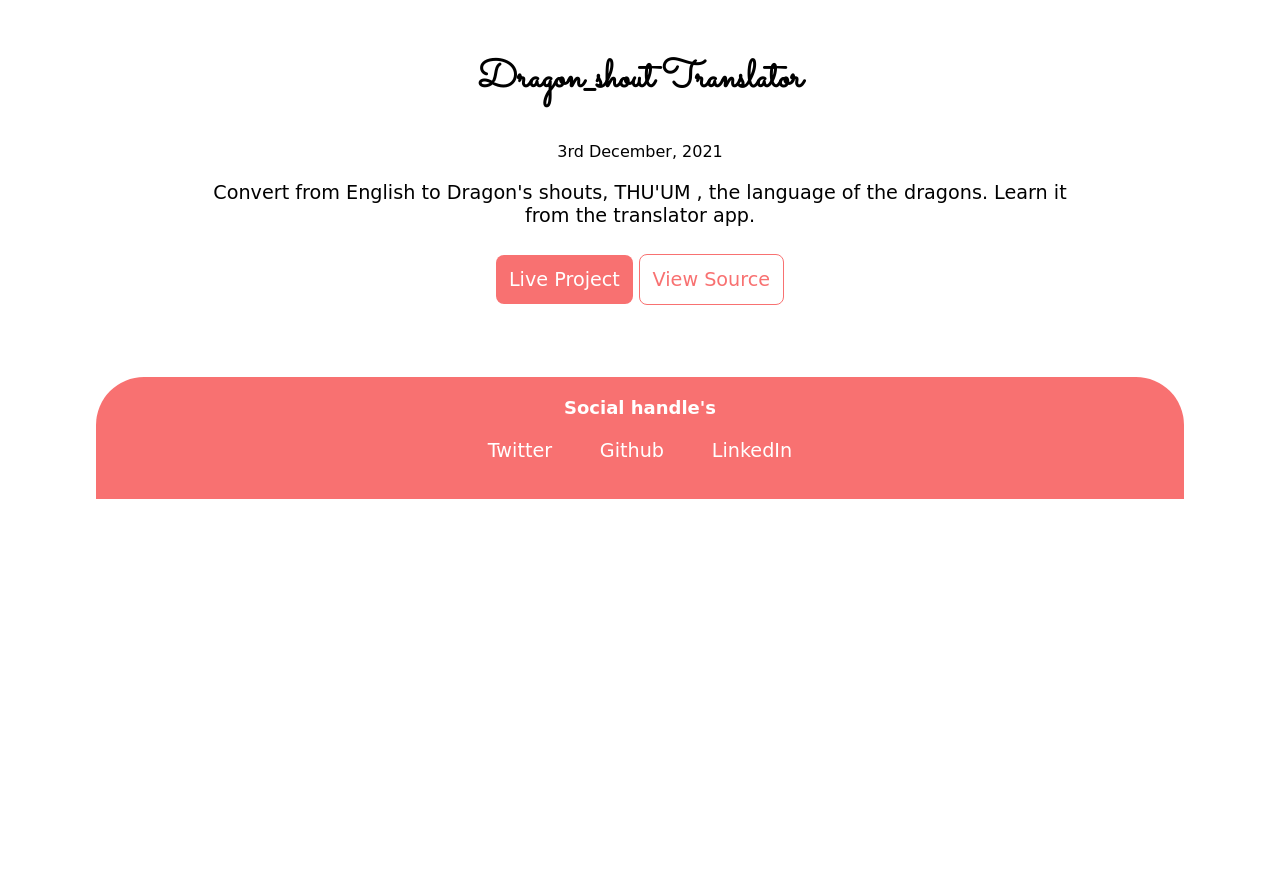
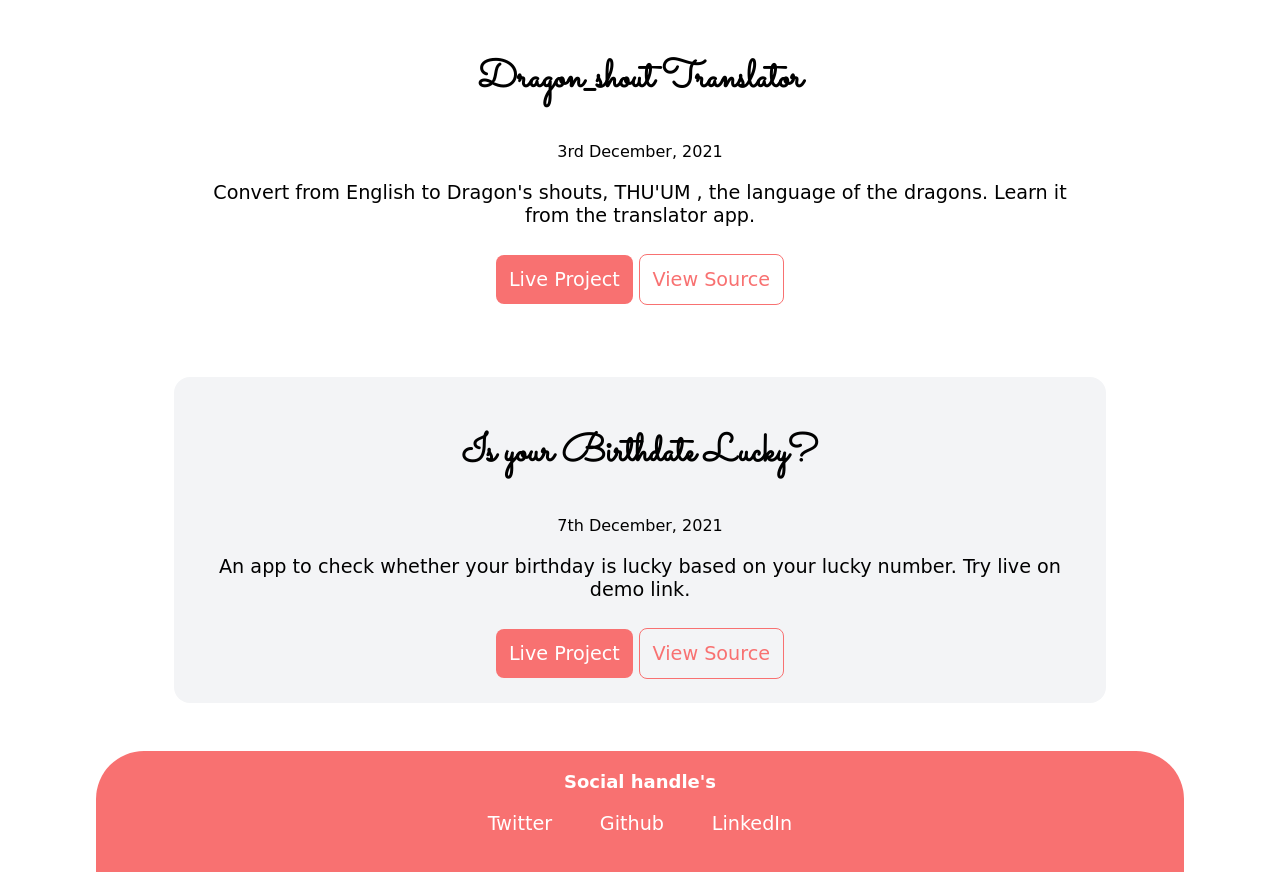
Before and after one commit to PuneetP16/Portfolio, a plain HTML site: page projects.html in a window 1280 px wide. Shown: the part 1467-2339 px from the top of the page. Before the commit the page ends 1966 px from the top, so only its background shows below. Drawn offline with Linux system fonts and the light colour scheme; a web font is replaced by a local one.

Commit message:
add: project birthdaylucky

```diff
--- a/projects.html
+++ b/projects.html
@@ -82,9 +82,25 @@
           Convert from English to Dragon's shouts, THU'UM , the language of the dragons. Learn it from the translator
           app.
         </p>
-        <a class="link link-primary" href="https://translatetoyodish.netlify.app/" target="_blank">Live
+        <a class="link link-primary" href="https://dragonshouttranslator.netlify.app/" target="_blank">Live
           Project</a>
-        <a class="link link-secondary" href="https://github.com/Puneet5/Yodish_Translator" target="_blank">View
+        <a class="link link-secondary" href="https://github.com/PuneetP16/dragon_shouts_translator_app"
+          target="_blank">View
+          Source</a>
+      </article>
+    </li>
+
+    <li>
+      <article class="list-item-container container container-center ow">
+        <h1>Is your Birthdate Lucky?</h1>
+        <small>7th December, 2021</small>
+        <p>
+          An app to check whether your birthday is lucky based on your lucky number. Try live on demo link.
+        </p>
+        <a class="link link-primary" href="https://dragonshouttranslator.netlify.app/" target="_blank">Live
+          Project</a>
+        <a class="link link-secondary" href="https://github.com/PuneetP16/dragon_shouts_translator_app"
+          target="_blank">View
           Source</a>
       </article>
     </li>
```
Lines whose indentation alone changed are shown as unchanged.
